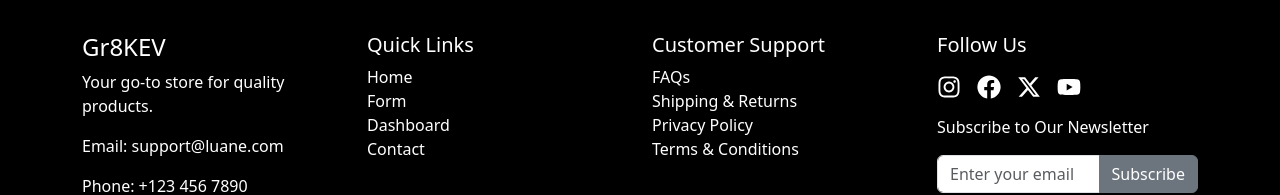
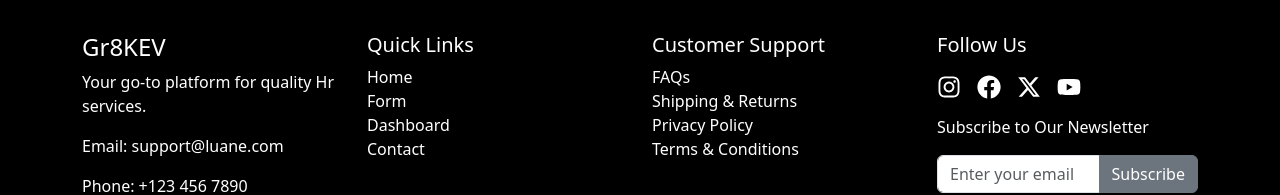
Before and after one commit to gr8kev/candidate-entry-form, a React (Vite) app: page / in a window 1280 px wide. Shown: the part 1696-1891 px from the top of the page. Built offline with nearby package versions, Linux system fonts and the light colour scheme.

Commit message:
footer upda

```diff
--- a/src/assets/layout/Footer.tsx
+++ b/src/assets/layout/Footer.tsx
@@ -12,7 +12,9 @@ export default function Footer() {
             <Link to="/">
               <h1 className=" text-white">Gr8KEV</h1>
             </Link>
-            <p className="text-white">Your go-to store for quality products.</p>
+            <p className="text-white">
+              Your go-to platform for quality Hr services.
+            </p>
             <p className="text-white">Email: support@luane.com</p>
             <p className="text-white">Phone: +123 456 7890</p>
           </div>
```
